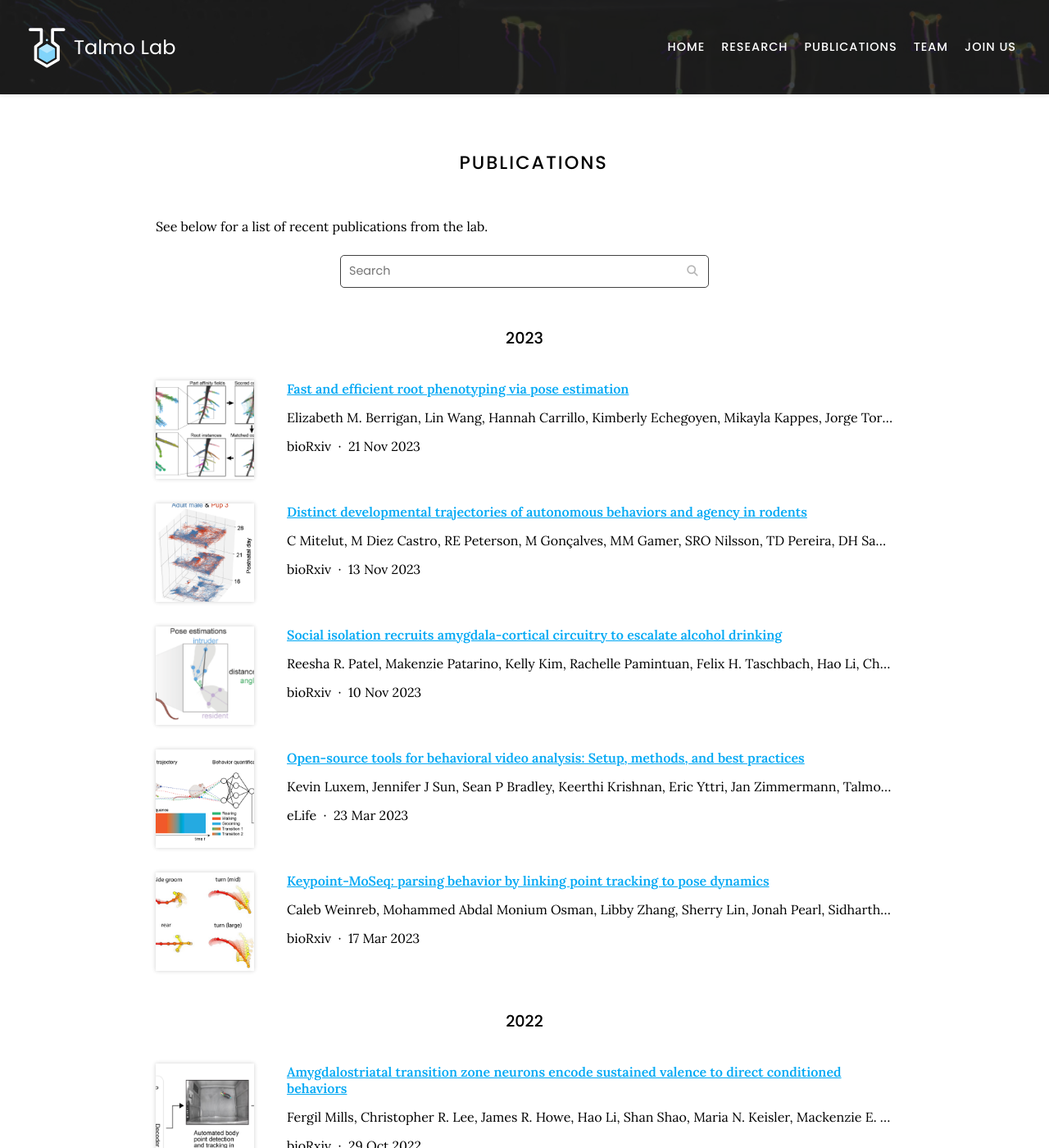
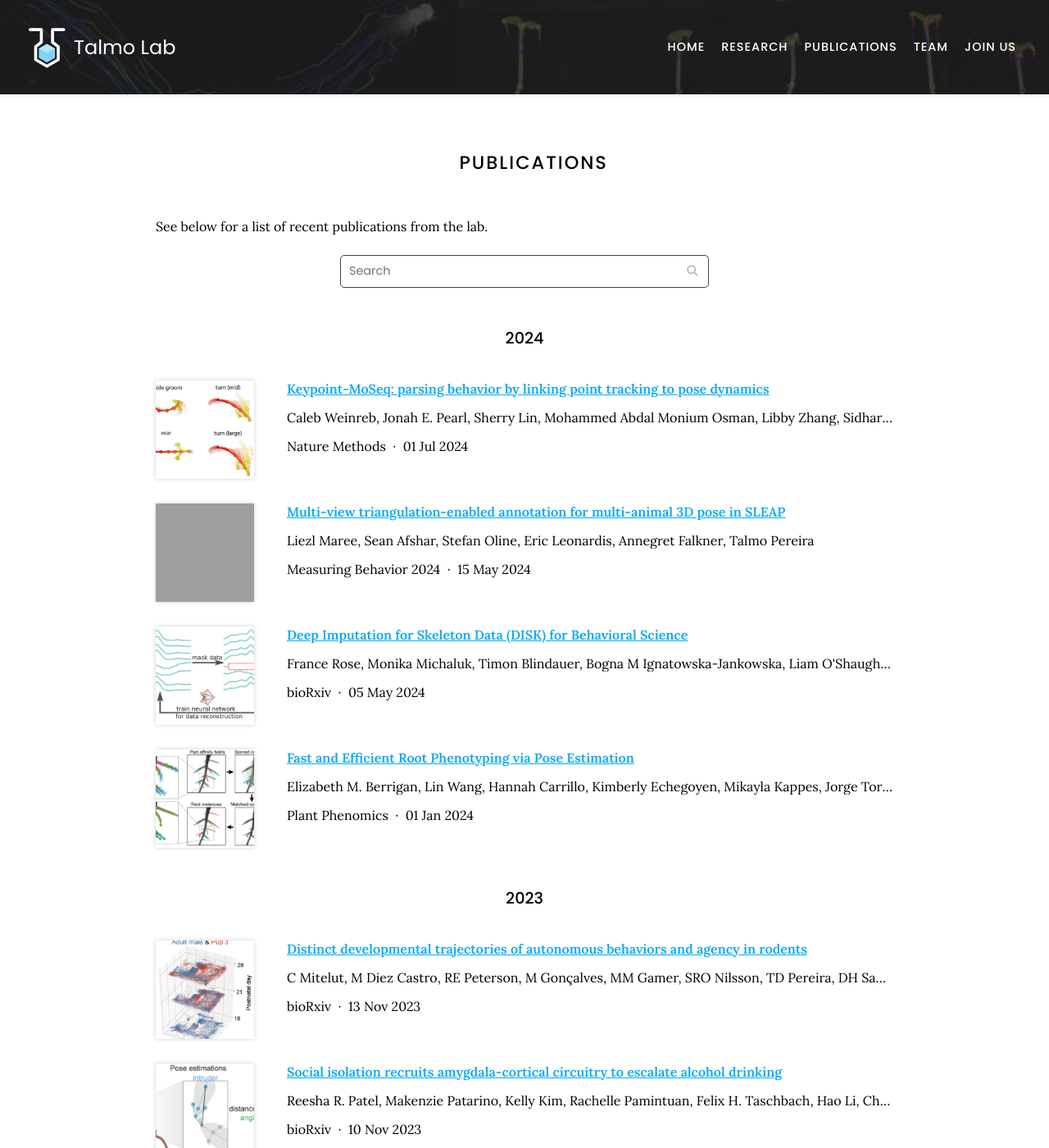
Before and after one commit to talmolab/lab-website, a Jekyll site: the page built from publications/index.md, in a window 1280 px wide and 1400 px high. Shown: the whole window at 82% size. Built offline with Jekyll 4.4.1, drawn with Linux system fonts in a browser that asks for light colours; nearby versions of some CDN libraries; grey boxes are pictures that could not be loaded.

Commit message:
Generate citations

```diff
--- a/_data/citations.yaml
+++ b/_data/citations.yaml
@@ -1,8 +1,63 @@
 # DO NOT EDIT, GENERATED AUTOMATICALLY FROM SOURCES.YAML (AND ELSEWHERE)
 # See https://github.com/greenelab/lab-website-template/wiki/Citations
 
-- id: doi:10.1101/2023.11.20.567949
-  title: Fast and efficient root phenotyping via pose estimation
+- id: doi:10.1038/s41592-024-02318-2
+  title: 'Keypoint-MoSeq: parsing behavior by linking point tracking to pose dynamics'
+  authors:
+  - Caleb Weinreb
+  - Jonah E. Pearl
+  - Sherry Lin
+  - Mohammed Abdal Monium Osman
+  - Libby Zhang
+  - Sidharth Annapragada
+  - Eli Conlin
+  - Red Hoffmann
+  - Sofia Makowska
+  - Winthrop F. Gillis
+  - Maya Jay
+  - Shaokai Ye
+  - Alexander Mathis
+  - Mackenzie W. Mathis
+  - Talmo Pereira
+  - Scott W. Linderman
+  - Sandeep Robert Datta
+  publisher: Nature Methods
+  date: '2024-07-01'
+  link: https://doi.org/g8khf2
+  image: images/papers/weinreb-2023.png
+  _cache: 9672c3df1d805b9228670ed25c72cbc60cc85d9fef501a840a626b810573319e
+- title: Multi-view triangulation-enabled annotation for multi-animal 3D pose in SLEAP
+  authors:
+  - Liezl Maree
+  - Sean Afshar
+  - Stefan Oline
+  - Eric Leonardis
+  - Annegret Falkner
+  - Talmo Pereira
+  publisher: Measuring Behavior 2024
+  image: images/papers/maree-2024.jpg
+  date: '2024-05-15'
+  link: images/papers/maree-2024.pdf
+  _cache: 1812da7b25896aa22af0da680aa563fd196a444581b26a7b0aa7b46ed089cba3
+- id: doi:10.1101/2024.05.03.592173
+  title: Deep Imputation for Skeleton Data (DISK) for Behavioral Science
+  authors:
+  - France Rose
+  - Monika Michaluk
+  - Timon Blindauer
+  - Bogna M Ignatowska-Jankowska
+  - Liam O'Shaughnessy
+  - Greg J. Stephens
+  - Talmo D Pereira
+  - Marylka Y. Uusisaari
+  - Katarzyna Bozek
+  publisher: bioRxiv
+  date: '2024-05-05'
+  link: https://doi.org/g8khh3
+  image: images/papers/rose-2024.png
+  _cache: 9d13a1a1bf34efd4cbc06190a65f249678f9644b0220b32c72d76cc5a17d63d6
+- id: doi:10.34133/plantphenomics.0175
+  title: Fast and Efficient Root Phenotyping via Pose Estimation
   authors:
   - Elizabeth M. Berrigan
   - Lin Wang
@@ -28,11 +83,11 @@
   - Shree Pariyar
   - Wolfgang Busch
   - Talmo D. Pereira
-  publisher: bioRxiv
-  date: '2023-11-21'
-  link: https://doi.org/gs7djd
+  publisher: Plant Phenomics
+  date: '2024-01-01'
+  link: https://doi.org/g8khf3
   image: images/papers/berrigan-2023.png
-  _cache: 532da464c643f3641539f672a08e4aa75b6e1420e80b0b115dd126900ae27d5e
+  _cache: e235b2cd016be0c88bd8c87fe438a8d10e3498f668fc73854b914b0a911ae977
 - id: doi:10.1101/2023.11.10.566632
   title: Distinct developmental trajectories of autonomous behaviors and agency in
     rodents
@@ -79,29 +134,6 @@
   link: https://doi.org/gs7djg
   image: images/papers/patel-2023.png
   _cache: 4074134689ed880c100c784cbce3315bf265ebfbc63ea9638e80728374252ac7
-- id: doi:10.1101/2023.03.16.532307
-  title: 'Keypoint-MoSeq: parsing behavior by linking point tracking to pose dynamics'
-  authors:
-  - Caleb Weinreb
-  - Mohammed Abdal Monium Osman
-  - Libby Zhang
-  - Sherry Lin
-  - Jonah Pearl
-  - Sidharth Annapragada
-  - Eli Conlin
-  - Winthrop F. Gillis
-  - Maya Jay
-  - Ye Shaokai
-  - Alexander Mathis
-  - Mackenzie Weygandt Mathis
-  - Talmo Pereira
-  - Scott W. Linderman
-  - Sandeep Robert Datta
-  publisher: bioRxiv
-  date: '2023-03-17'
-  link: https://doi.org/gr9f25
-  image: images/papers/weinreb-2023.png
-  _cache: 73d5bf51d34c9aa026e95bcc9c05fd5e629c26155b6545cbc46540c696864df9
 - id: doi:10.7554/eLife.79305
   title: 'Open-source tools for behavioral video analysis: Setup, methods, and best
     practices'
```
